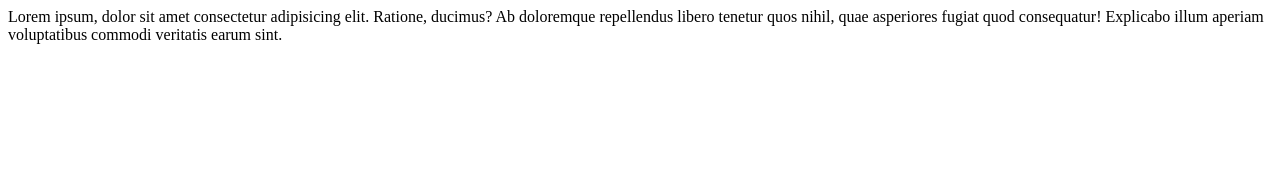
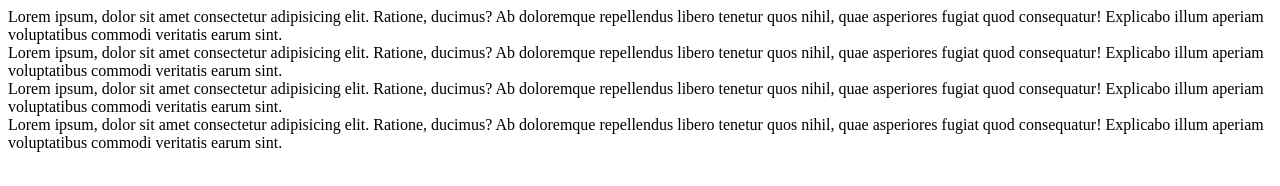
Before and after one commit to luiscorrea9/prueba_git_bq, a plain HTML site: page index.html in a window 1280 px wide. Drawn offline with Linux system fonts and the light colour scheme.

Commit message:
Cuarto commit

```diff
--- a/index.html
+++ b/index.html
@@ -9,5 +9,14 @@
         <div>
             Lorem ipsum, dolor sit amet consectetur adipisicing elit. Ratione, ducimus? Ab doloremque repellendus libero tenetur quos nihil, quae asperiores fugiat quod consequatur! Explicabo illum aperiam voluptatibus commodi veritatis earum sint.
         </div>
+        <div>
+            Lorem ipsum, dolor sit amet consectetur adipisicing elit. Ratione, ducimus? Ab doloremque repellendus libero tenetur quos nihil, quae asperiores fugiat quod consequatur! Explicabo illum aperiam voluptatibus commodi veritatis earum sint.
+        </div>
+        <div>
+            Lorem ipsum, dolor sit amet consectetur adipisicing elit. Ratione, ducimus? Ab doloremque repellendus libero tenetur quos nihil, quae asperiores fugiat quod consequatur! Explicabo illum aperiam voluptatibus commodi veritatis earum sint.
+        </div>
+        <div>
+            Lorem ipsum, dolor sit amet consectetur adipisicing elit. Ratione, ducimus? Ab doloremque repellendus libero tenetur quos nihil, quae asperiores fugiat quod consequatur! Explicabo illum aperiam voluptatibus commodi veritatis earum sint.
+        </div>
     </body>
 </html>
```
